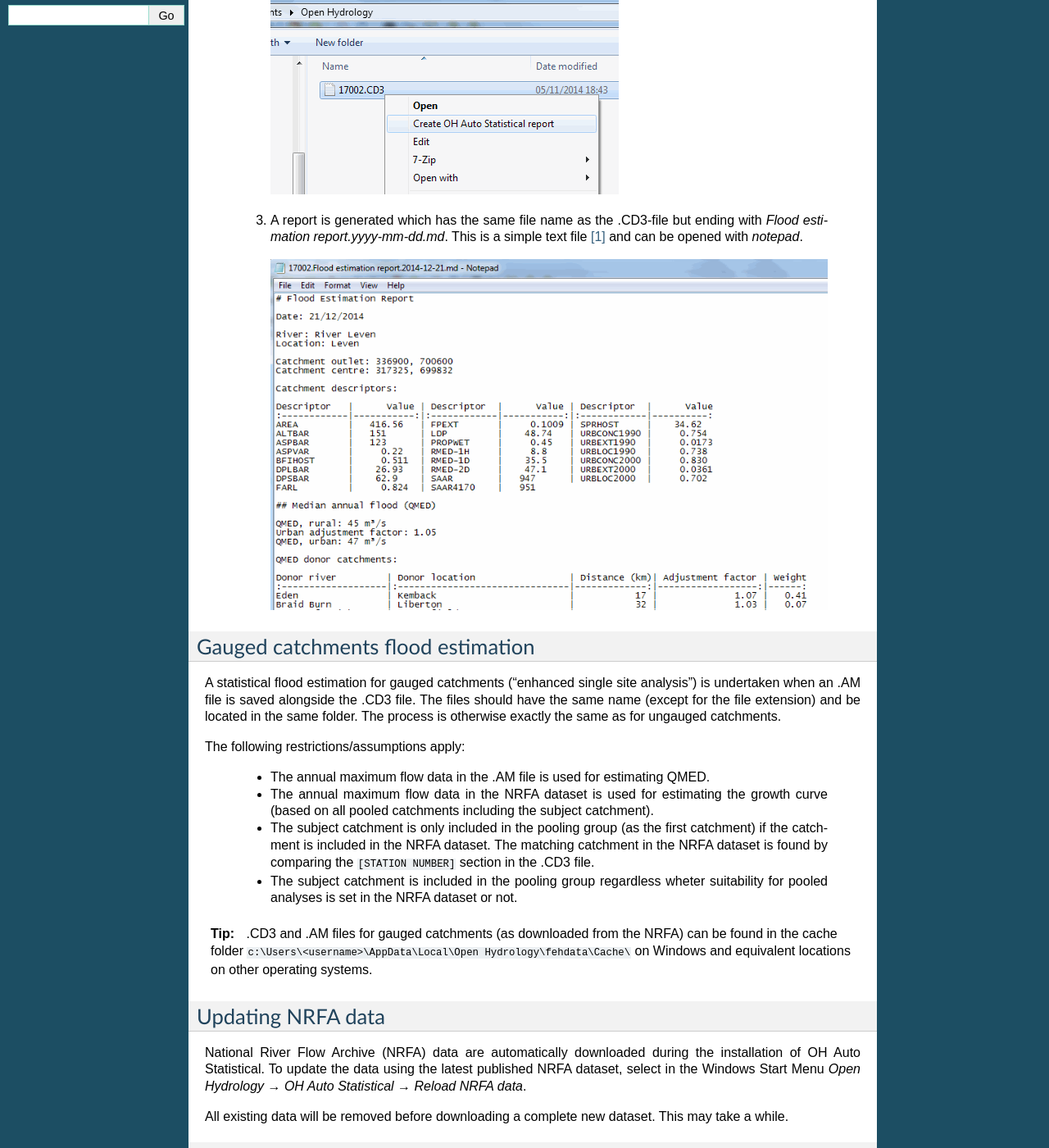
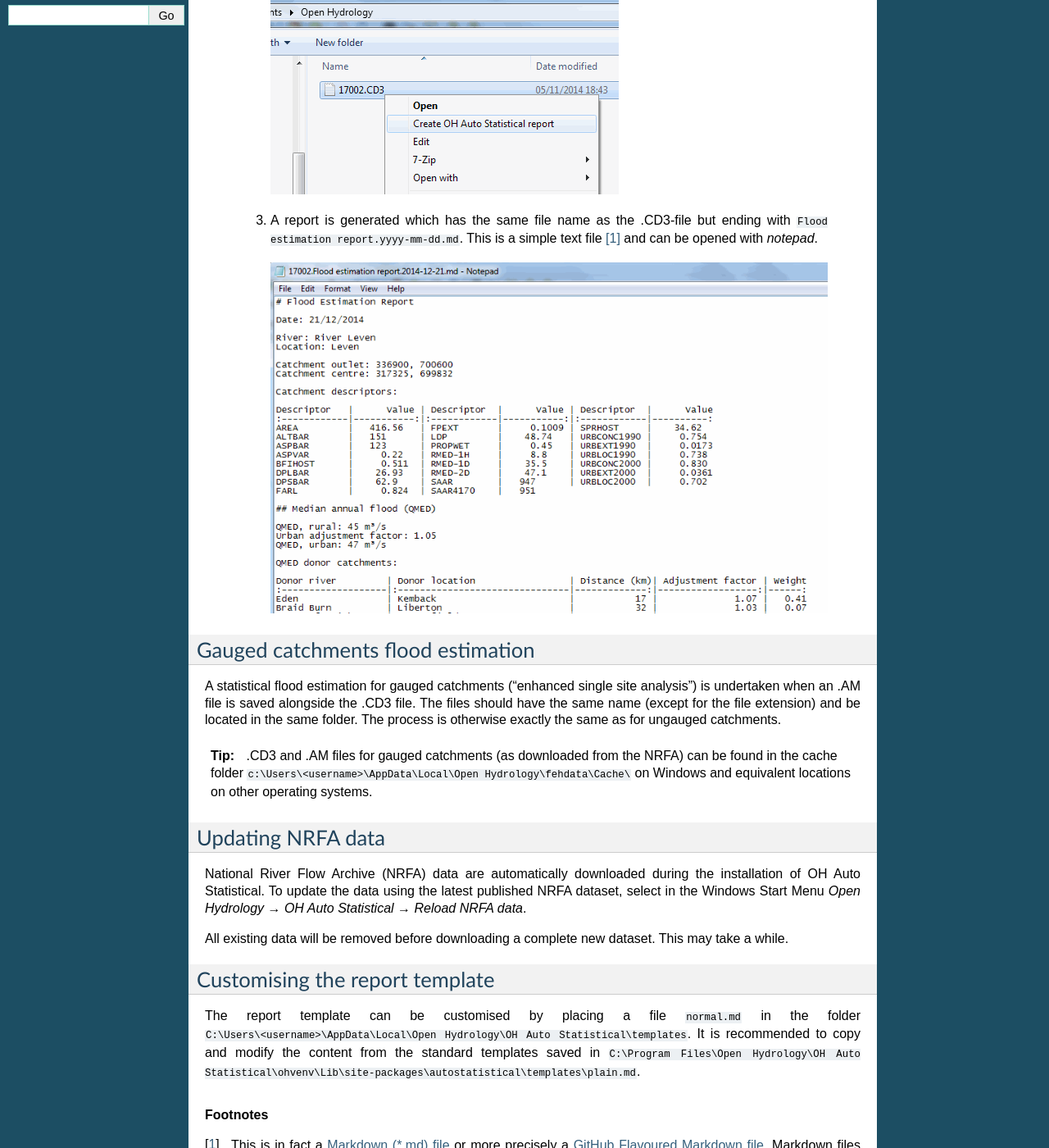
Before and after one commit to OpenHydrology/OH-Auto-Statistical, a Sphinx documentation site: the page built from docs/source/run.rst, in a window 1280 px wide and 1400 px high, scrolled down 346 px. Shown: the whole window at 82% size. Built offline with Sphinx 7.4.7, drawn with Linux system fonts in a browser that asks for light colours.

Commit message:
doc updates

```diff
--- a/docs/source/run.rst
+++ b/docs/source/run.rst
@@ -18,7 +18,7 @@ To undertake an analysis:
     .. image:: _static/context-menu.png
 
  3. A report is generated which has the same file name as the .CD3-file but ending with
-    `Flood estimation report.yyyy-mm-dd.md`. This is a simple text file [#f1]_ and can be opened with `notepad`.
+    ``Flood estimation report.yyyy-mm-dd.md``. This is a simple text file [#f1]_ and can be opened with `notepad`.
 
     .. image:: _static/report.png
 
@@ -29,17 +29,6 @@ Gauged catchments flood estimation
 A statistical flood estimation for gauged catchments ("enhanced single site analysis") is undertaken when an .AM file is
 saved alongside the .CD3 file. The files should have the same name (except for the file extension) and be located in the
 same folder. The process is otherwise exactly the same as for ungauged catchments.
-
-The following restrictions/assumptions apply:
-
- - The annual maximum flow data in the .AM file is used for estimating QMED.
- - The annual maximum flow data in the NRFA dataset is used for estimating the growth curve (based on all pooled
-   catchments including the subject catchment).
- - The subject catchment is only included in the pooling group (as the first catchment) if the catchment is included
-   in the NRFA dataset. The matching catchment in the NRFA dataset is found by comparing the ``[STATION NUMBER]``
-   section in the .CD3 file.
- - The subject catchment is included in the pooling group regardless wheter suitability for pooled analyses is set in
-   the NRFA dataset or not.
 
 .. tip::
 
@@ -61,7 +50,7 @@ All existing data will be removed before downloading a complete new dataset. Thi
 Customising the report template
 -------------------------------
 
-The report template can be customised by placing a file `normal.md` in the folder
+The report template can be customised by placing a file ``normal.md`` in the folder
 ``C:\Users\<username>\AppData\Local\Open Hydrology\OH Auto Statistical\templates``. It is recommended to copy and modify
 the content from the standard templates saved in
 ``C:\Program Files\Open Hydrology\OH Auto Statistical\ohvenv\Lib\site-packages\autostatistical\templates\plain.md``.
```
